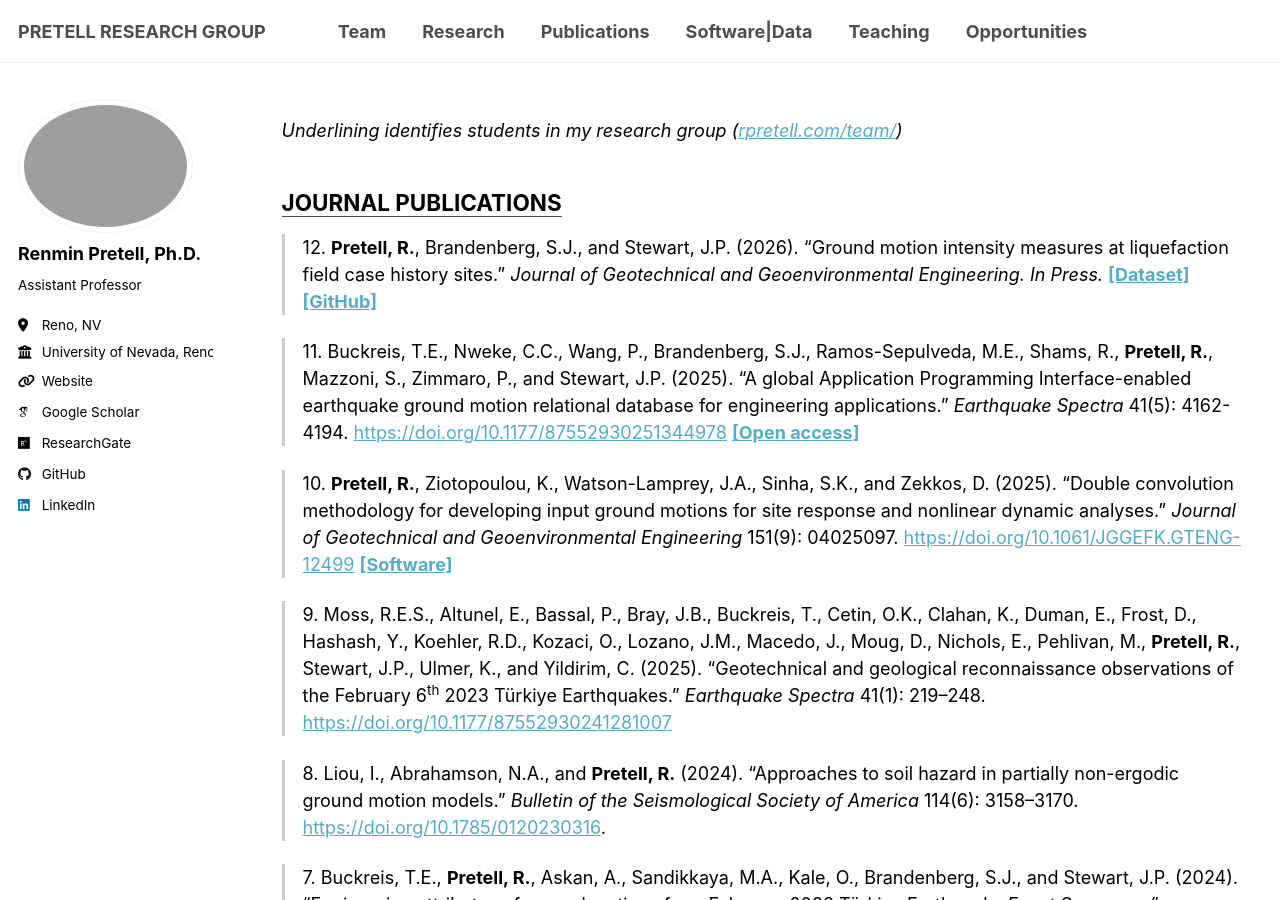
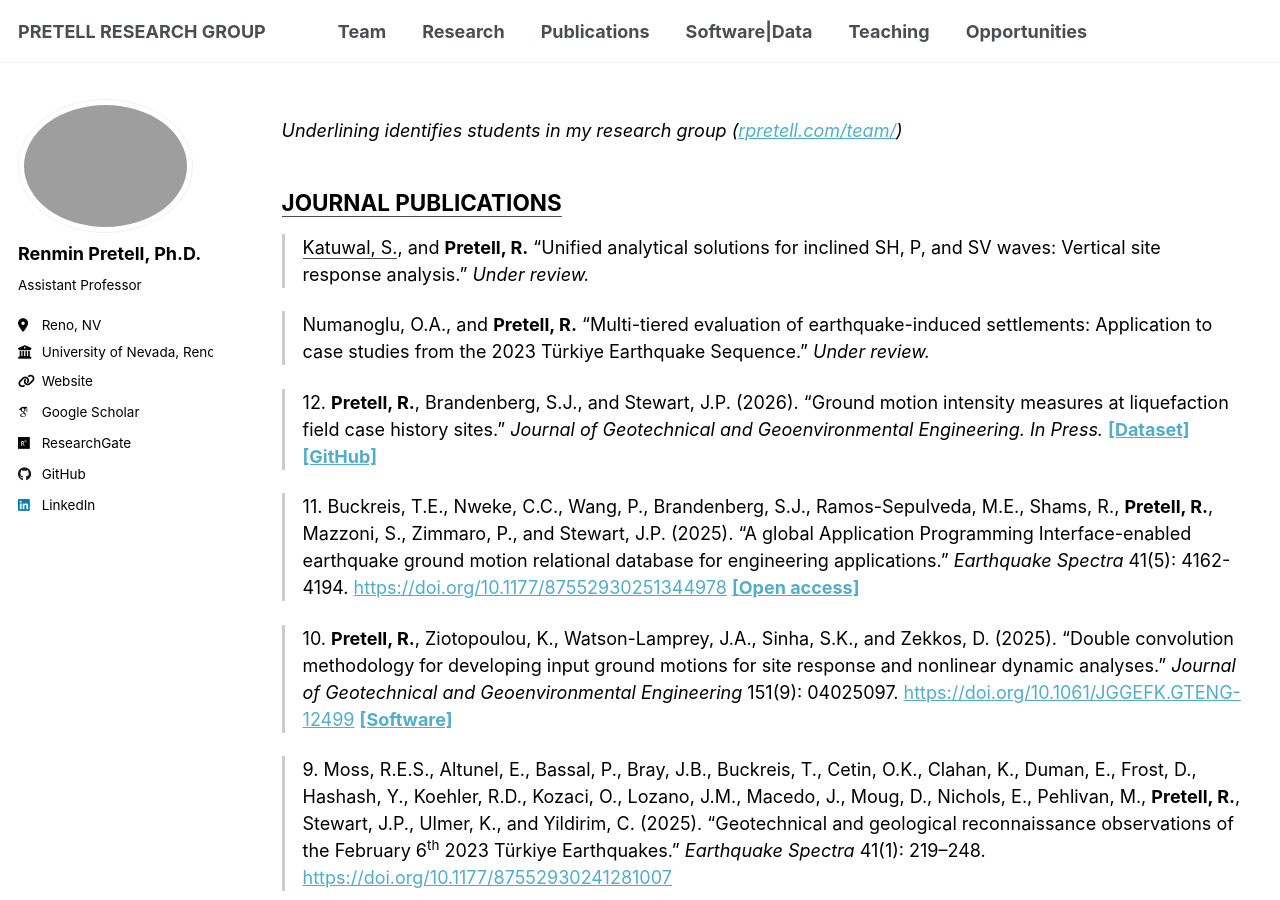
Before and after one commit to RPretellD/RPretellD.github.io, a Jekyll site: the page built from _pages/publications.md, in a window 1280 px wide and 900 px high. Built offline with Jekyll 4.4.1, drawn with Linux system fonts in a browser that asks for light colours; some web fonts are replaced; a script that is not in the unit is left out.

Commit message:
Updated publication list

```diff
--- a/_pages/publications.md
+++ b/_pages/publications.md
@@ -8,6 +8,17 @@ author_profile: true
 *Underlining identifies students in my research group ([rpretell.com/team/](https://rpretell.com/team/){:target="_blank" rel="noopener"})*
 
 ## **<u>JOURNAL PUBLICATIONS</u>**
+
+>
+<u>Katuwal, S.</u>, and **Pretell, R.**
+“Unified analytical solutions for inclined SH, P, and SV waves: Vertical site response analysis.”
+*Under review.*
+
+
+>
+Numanoglu, O.A., and **Pretell, R.**
+“Multi-tiered evaluation of earthquake-induced settlements: Application to case studies from the 2023 Türkiye Earthquake Sequence.”
+*Under review.*
 
 
 > 12\.
```
